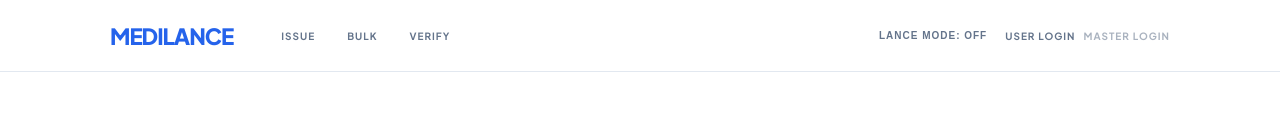
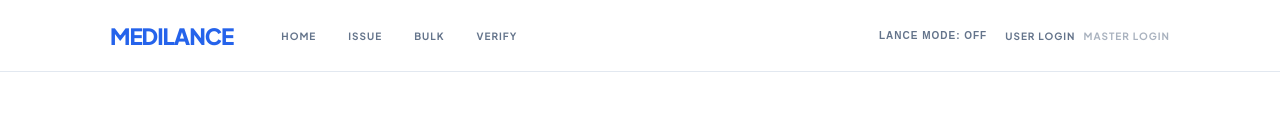
Before and after one commit to realksquare/medilance, a React (Vite) app in the folder client/: page / in a window 1280 px wide. Shown: the top 133 px of the page. Built offline with nearby package versions, Linux system fonts and the light colour scheme.

Commit message:
add home link to header

```diff
--- a/client/src/components/Navbar.jsx
+++ b/client/src/components/Navbar.jsx
@@ -35,6 +35,7 @@ export default function Navbar() {
           <div className="nav-left">
             <Link to="/" className="logo">MEDILANCE</Link>
             <div className="nav-links desktop-links">
+              <Link to="/"       className="nav-link" style={navLinkStyle}>HOME</Link>
               <Link to="/create" className="nav-link" style={navLinkStyle}>ISSUE</Link>
               <Link to="/bulk"   className="nav-link" style={navLinkStyle}>BULK</Link>
               <Link to="/verify" className="nav-link" style={navLinkStyle}>VERIFY</Link>
@@ -86,6 +87,7 @@ export default function Navbar() {
           position: 'fixed', top: '72px', left: 0, right: 0, bottom: 0,
           background: 'var(--bg)', padding: '3rem 1.5rem', gap: '2rem', zIndex: 2000,
         }}>
+          <Link to="/"       onClick={toggleMenu} className="nav-link" style={{ fontSize: '1.25rem', fontWeight: 700 }}>DASHBOARD HOME</Link>
           <Link to="/create" onClick={toggleMenu} className="nav-link" style={{ fontSize: '1.25rem', fontWeight: 700 }}>ISSUE RECORD</Link>
           <Link to="/bulk"   onClick={toggleMenu} className="nav-link" style={{ fontSize: '1.25rem', fontWeight: 700 }}>BATCH PROCESSING</Link>
           <Link to="/verify" onClick={toggleMenu} className="nav-link" style={{ fontSize: '1.25rem', fontWeight: 700 }}>VERIFY RECORD</Link>
```
